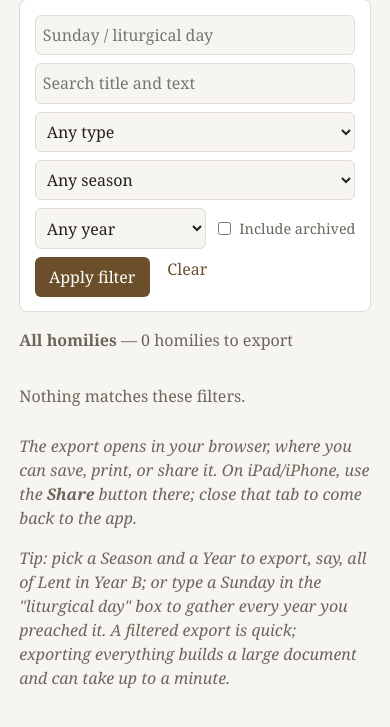
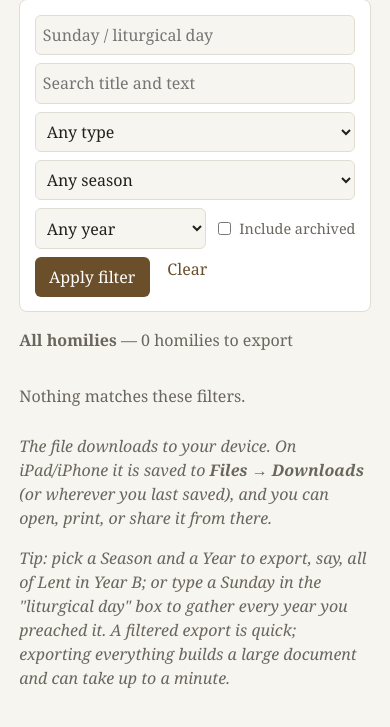
Before and after one commit to nnajioforobinna-cell/homily-manager, a Flask app: page /export in a window 390 px wide. Shown: the part 514-1241 px from the top of the page. Run offline with Flask 3, Linux system fonts and the light colour scheme; data that the repository does not hold is empty.

Commit message:
Downloads that work in the iPad/phone app (fetch + save, no new tab)
The target="_blank" fix made things worse in the standalone app (blank tab,
Word stopped). Export and the backup download are now "Download" buttons that
fetch the file and save it to the device without leaving the app window — so
no blank screen and no force-quit. On iPad/iPhone the file lands in
Files -> Downloads; a "Preparing..." state shows while a large PDF builds.

Co-Authored-By: Claude Opus 4.8 <noreply@anthropic.com>

```diff
--- a/templates/backup.html
+++ b/templates/backup.html
@@ -14,9 +14,9 @@ lost. (This is separate from the app's code, which is kept on GitHub.)</p>
 </div>
 
 <div class="backup-actions">
-  <a class="btn" href="{{ url_for('backup_download') }}" target="_blank" rel="noopener">Download a backup</a>
-  <span class="muted-note">Opens in your browser — then save it to Files,
-    iCloud/Dropbox, or an external drive, for a copy that is safe off this device.</span>
+  <a class="btn" href="{{ url_for('backup_download') }}" data-download data-filename="homilies-backup.db">Download a backup</a>
+  <span class="muted-note">Saved to your device (Files → Downloads on iPad/iPhone).
+    Keep a copy in iCloud/Dropbox or on another drive, safe off this device.</span>
 </div>
 
 <form method="post" action="{{ url_for('backup_save') }}" class="backup-save">
--- a/templates/base.html
+++ b/templates/base.html
@@ -114,6 +114,46 @@
     window.addEventListener("offline", function () { set(false); });
     window.addEventListener("focus", check);
   })();
+
+  // --- Downloads that work inside the iPad/phone app ------------------
+  // A link marked data-download is fetched and saved as a file, without
+  // leaving the app window (so there's no blank tab and no "stuck" screen).
+  (function () {
+    function filenameFrom(resp, fallback) {
+      var cd = resp.headers.get("Content-Disposition") || "";
+      var m = /filename\*?=(?:UTF-8''|")?([^";]+)/i.exec(cd);
+      return m ? decodeURIComponent(m[1].replace(/"+$/, "")) : fallback;
+    }
+    document.addEventListener("click", function (e) {
+      var a = e.target.closest ? e.target.closest("a[data-download]") : null;
+      if (!a) return;
+      e.preventDefault();
+      if (a.dataset.busy) return;
+      a.dataset.busy = "1";
+      var original = a.textContent;
+      a.textContent = "Preparing…";
+      a.style.opacity = "0.6";
+      fetch(a.href, { credentials: "same-origin" })
+        .then(function (r) {
+          if (!r.ok) throw new Error("export failed");
+          var name = filenameFrom(r, a.getAttribute("data-filename") || "download");
+          return r.blob().then(function (b) { return { blob: b, name: name }; });
+        })
+        .then(function (o) {
+          var url = URL.createObjectURL(o.blob);
+          var t = document.createElement("a");
+          t.href = url; t.download = o.name;
+          document.body.appendChild(t); t.click(); t.remove();
+          setTimeout(function () { URL.revokeObjectURL(url); }, 4000);
+        })
+        .catch(function () {
+          alert("Sorry — that file could not be prepared. Please try again.");
+        })
+        .finally(function () {
+          a.textContent = original; a.style.opacity = ""; delete a.dataset.busy;
+        });
+    });
+  })();
   </script>
 </body>
 </html>
--- a/templates/export.html
+++ b/templates/export.html
@@ -47,16 +47,16 @@ its readings and text — so even a large export comes out complete.</p>
 
 <div class="export-buttons">
   {% if count %}
-    <a class="btn" href="{{ word_url }}" target="_blank" rel="noopener">Export to Word</a>
-    <a class="btn" href="{{ pdf_url }}" target="_blank" rel="noopener">Export to PDF</a>
+    <a class="btn" href="{{ word_url }}" data-download data-filename="homilies.docx">Download Word</a>
+    <a class="btn" href="{{ pdf_url }}" data-download data-filename="homilies.pdf">Download PDF</a>
   {% else %}
     <p class="empty">Nothing matches these filters.</p>
   {% endif %}
 </div>
 
-<p class="muted-note" style="margin-top:0.6rem;">The export opens in your browser,
-where you can save, print, or share it. On iPad/iPhone, use the <strong>Share</strong>
-button there; close that tab to come back to the app.</p>
+<p class="muted-note" style="margin-top:0.6rem;">The file downloads to your device.
+On iPad/iPhone it is saved to <strong>Files → Downloads</strong> (or wherever you
+last saved), and you can open, print, or share it from there.</p>
 
 <p class="muted-note" style="margin-top:1rem;">Tip: pick a <em>Season</em> and a
 <em>Year</em> to export, say, all of Lent in Year B; or type a Sunday in the
```
